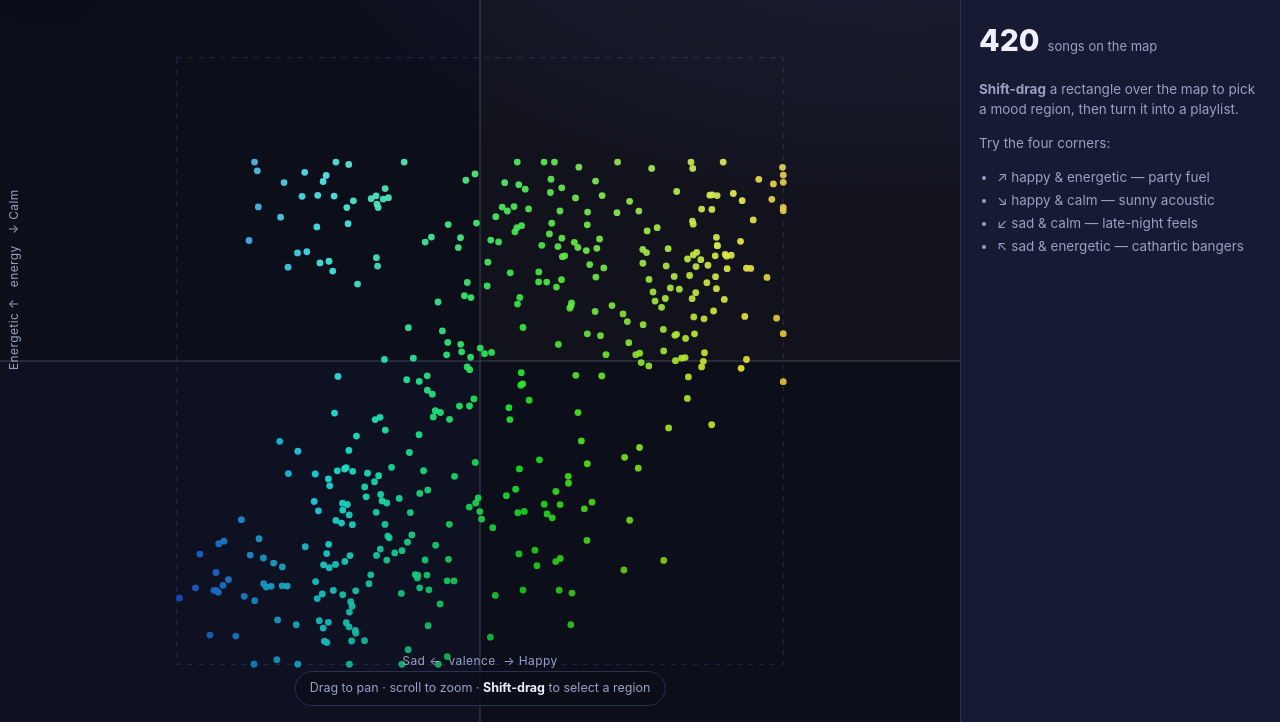
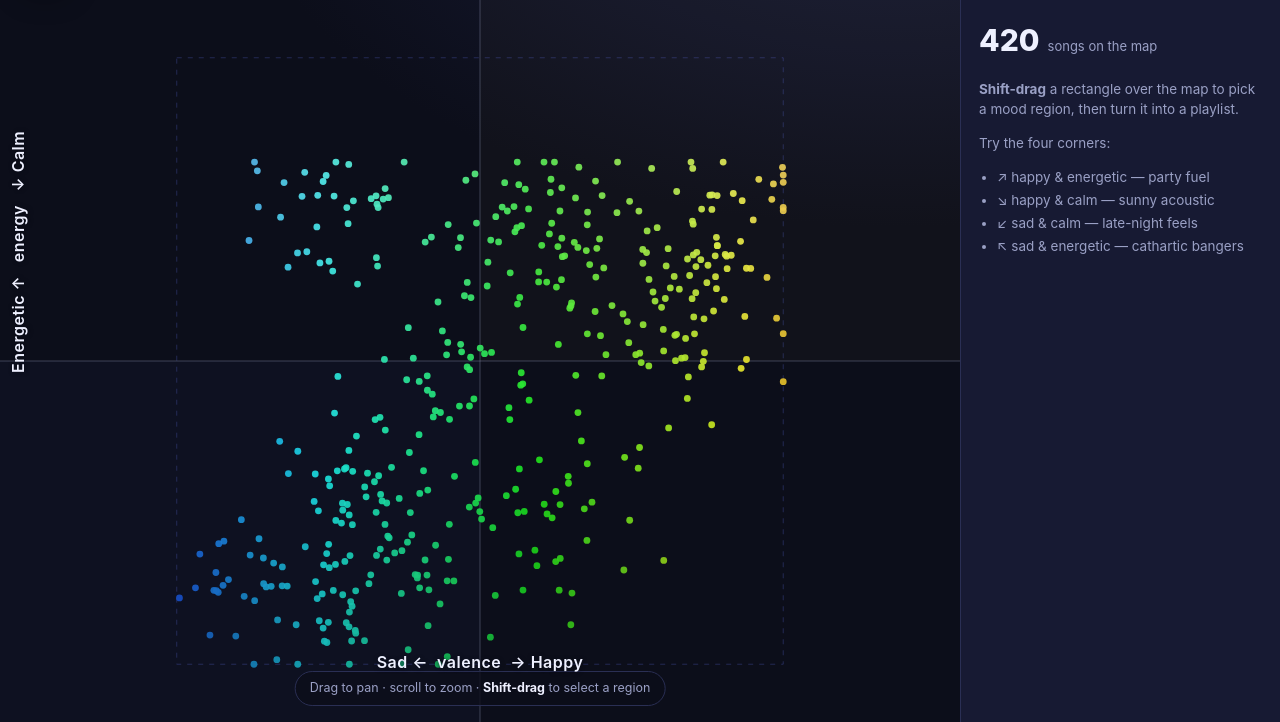
Before and after one commit to aidanwangg/mm, a Flask app: page / in a window 1280 px wide. Shown: the part 78-800 px from the top of the page. Run offline with Flask 3, Linux system fonts and the light colour scheme.

Commit message:
Make mood-map axis labels larger and more legible
Bump axis labels from 12px muted to 16px semibold in the primary ink
colour with a subtle shadow, so the Sad-Happy / Calm-Energetic axes are
easy to read at a glance.

```diff
--- a/static/style.css
+++ b/static/style.css
@@ -91,12 +91,14 @@ body { display: flex; flex-direction: column; height: 100vh; overflow: hidden; }
 
 .legend { position: absolute; inset: 0; pointer-events: none; }
 .legend .axis-x {
-  position: absolute; left: 50%; bottom: 52px; transform: translateX(-50%);
-  color: var(--muted); font-size: 12px; letter-spacing: 0.4px;
+  position: absolute; left: 50%; bottom: 48px; transform: translateX(-50%);
+  color: var(--ink); font-size: 16px; font-weight: 600; letter-spacing: 0.5px;
+  text-shadow: 0 1px 4px rgba(8, 10, 20, 0.8);
 }
 .legend .axis-y {
-  position: absolute; left: 14px; top: 50%; transform: rotate(-90deg);
-  transform-origin: left center; color: var(--muted); font-size: 12px; letter-spacing: 0.4px;
+  position: absolute; left: 18px; top: 50%; transform: rotate(-90deg);
+  transform-origin: left center; color: var(--ink); font-size: 16px;
+  font-weight: 600; letter-spacing: 0.5px; text-shadow: 0 1px 4px rgba(8, 10, 20, 0.8);
 }
 
 .tooltip {
```
